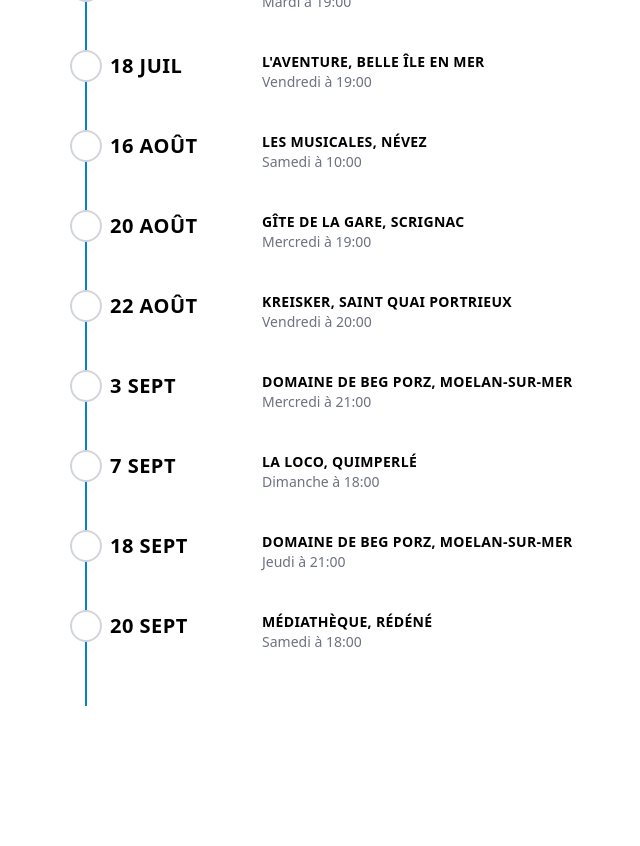
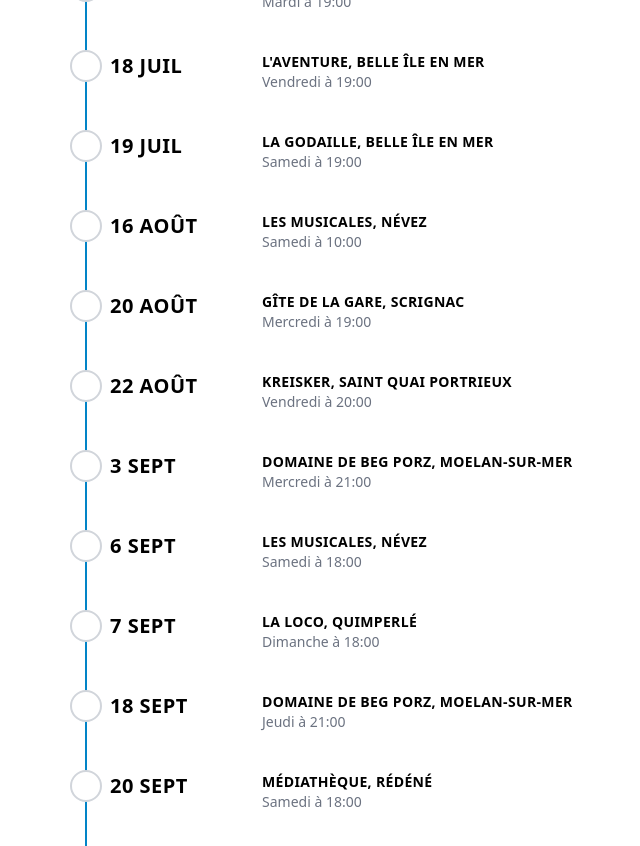
Before and after one commit to AlexandreKempf/en-tete-a-texte, a SvelteKit app: page /concerts in a window 1280 px wide. Shown: the part 1380-2226 px from the top of the page, without its empty margins (570-1210 px from the left). Before the commit the page ends 2086 px from the top, so only its background shows below. Built offline with nearby package versions, Linux system fonts and the light colour scheme.

Commit message:
Update concerts.js

```diff
--- a/src/routes/concerts.js
+++ b/src/routes/concerts.js
@@ -486,6 +486,10 @@ export const concerts = [
         date: new Date(2025, 6, 18, 19, 0),
         place: 'L\'aventure, Belle île en mer'
     },
+    {
+        date: new Date(2025, 6, 19, 19, 0),
+        place: 'La Godaille, Belle île en mer'
+    },
 
     {
         date: new Date(2025, 7, 16, 10, 0),
@@ -503,6 +507,10 @@ export const concerts = [
     {
         date: new Date(2025, 8, 3, 21),
         place: 'Domaine de Beg Porz, Moelan-Sur-Mer'
+    },
+     {
+        date: new Date(2025, 8, 6, 18),
+        place: 'Les Musicales, Névez'
     },
     {
         date: new Date(2025, 8, 7, 18),
```
